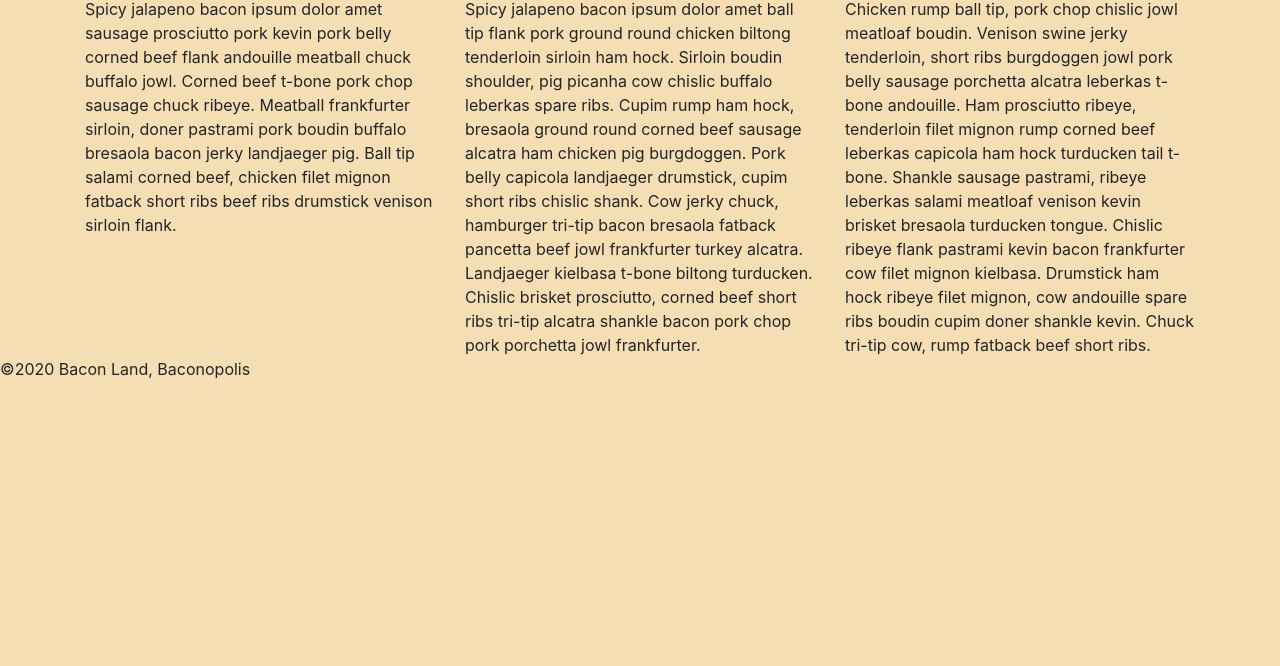
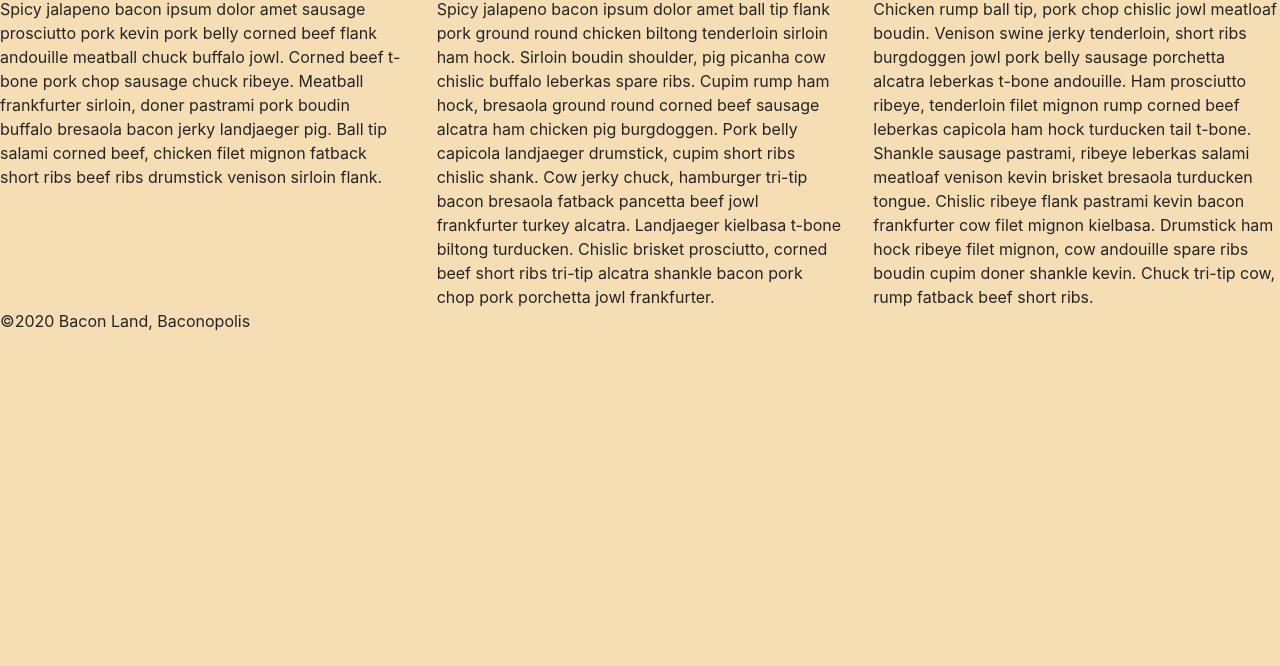
Before and after one commit to DrCheezebrgr/class-project, a plain HTML site: page index.html in a window 1280 px wide. Shown: the part 134-800 px from the top of the page. Drawn offline with nearby package versions, Linux system fonts and the light colour scheme.

Commit message:
changed bootstrap to flex containers and adjusted row widths

```diff
--- a/index.html
+++ b/index.html
@@ -15,17 +15,17 @@
   </head>
   <body style="background-color:wheat;">
       <h1 class="mainTitle">Welcome to Bacon Land</h1>
-        <div class="container">
+        <div class="d-flex align-items stretch">
           <div class="row">
-            <div class="col-4 col-md-4 col-sm-6">
+            <div class="col-4 col-md-4 col-sm-9">
               <h2 class="colHead">Bacon Column</h2>
               Spicy jalapeno bacon ipsum dolor amet sausage prosciutto pork kevin pork belly corned beef flank andouille meatball chuck buffalo jowl. Corned beef t-bone pork chop sausage chuck ribeye. Meatball frankfurter sirloin, doner pastrami pork boudin buffalo bresaola bacon jerky landjaeger pig. Ball tip salami corned beef, chicken filet mignon fatback short ribs beef ribs drumstick venison sirloin flank.
             </div>
-            <div class="col-4 col-md-4 col-sm-6">
+            <div class="col-4 col-md-4 col-sm-9">
               <h2 class="colHead">Bacon Column</h2>
               Spicy jalapeno bacon ipsum dolor amet ball tip flank pork ground round chicken biltong tenderloin sirloin ham hock. Sirloin boudin shoulder, pig picanha cow chislic buffalo leberkas spare ribs. Cupim rump ham hock, bresaola ground round corned beef sausage alcatra ham chicken pig burgdoggen. Pork belly capicola landjaeger drumstick, cupim short ribs chislic shank. Cow jerky chuck, hamburger tri-tip bacon bresaola fatback pancetta beef jowl frankfurter turkey alcatra. Landjaeger kielbasa t-bone biltong turducken. Chislic brisket prosciutto, corned beef short ribs tri-tip alcatra shankle bacon pork chop pork porchetta jowl frankfurter.
             </div>
-            <div class="col-4 col-md-4 col-sm-6">
+            <div class="col-4 col-md-4 col-sm-9">
               <h2 class="colHead">Bacon Column</h2>
               Chicken rump ball tip, pork chop chislic jowl meatloaf boudin. Venison swine jerky tenderloin, short ribs burgdoggen jowl pork belly sausage porchetta alcatra leberkas t-bone andouille. Ham prosciutto ribeye, tenderloin filet mignon rump corned beef leberkas capicola ham hock turducken tail t-bone. Shankle sausage pastrami, ribeye leberkas salami meatloaf venison kevin brisket bresaola turducken tongue. Chislic ribeye flank pastrami kevin bacon frankfurter cow filet mignon kielbasa. Drumstick ham hock ribeye filet mignon, cow andouille spare ribs boudin cupim doner shankle kevin. Chuck tri-tip cow, rump fatback beef short ribs.
             </div>
```
